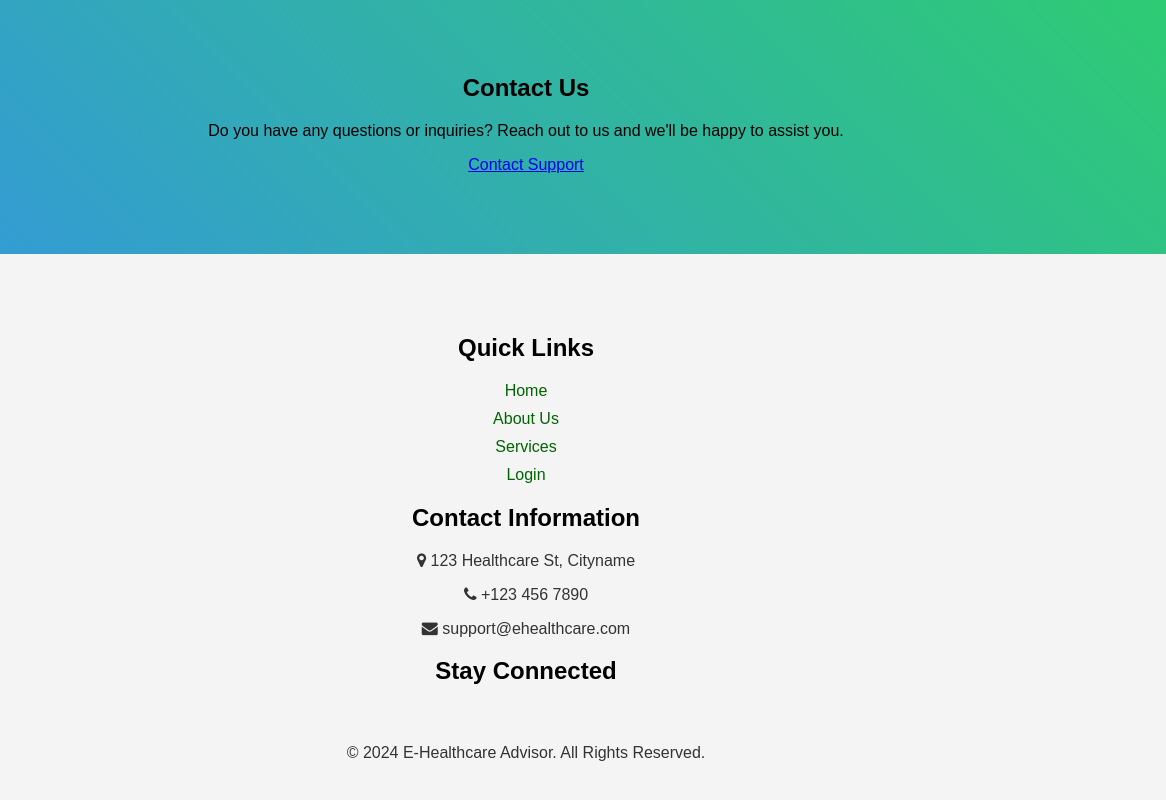
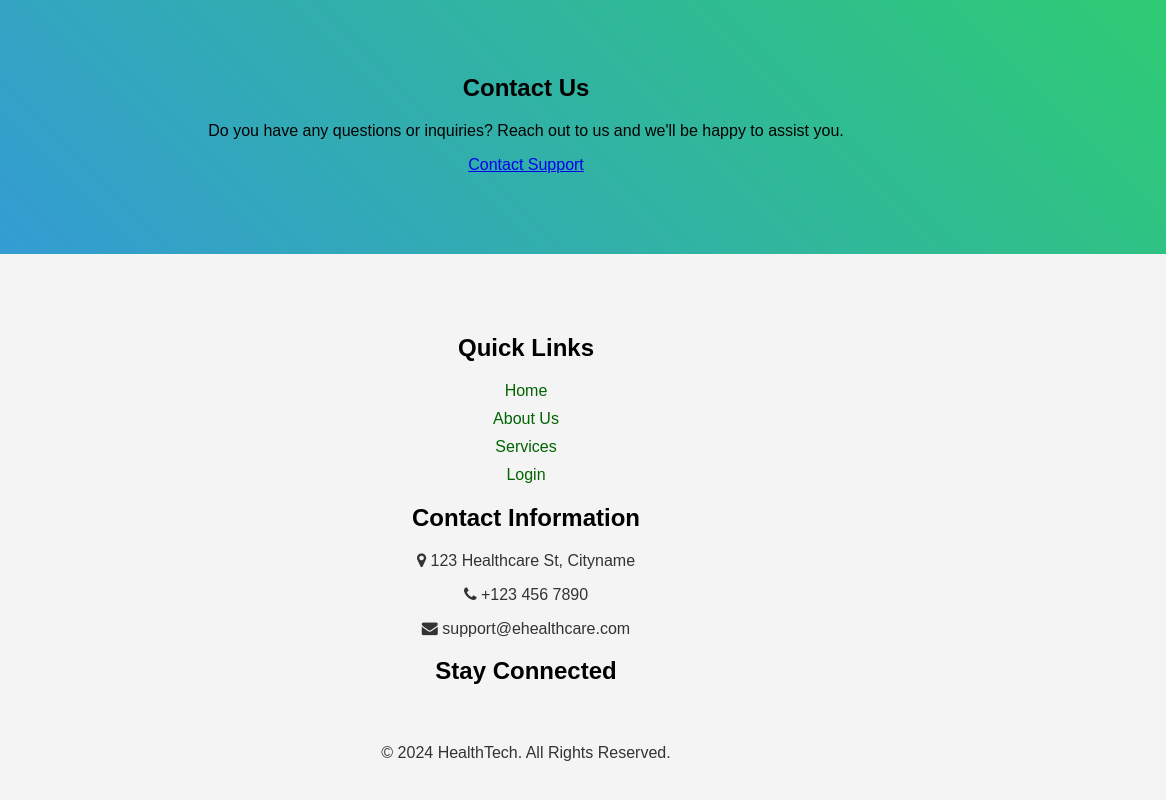
Before and after one commit to abhigyankulavi/HealthTech, a plain HTML site: page index.html in a window 1280 px wide. Shown: the part 2536-3336 px from the top of the page, 114-1280 px from the left. Drawn offline with nearby package versions, Linux system fonts and the light colour scheme.

Commit message:
Update index.html

```diff
--- a/index.html
+++ b/index.html
@@ -162,7 +162,7 @@
                     </ul>
                 </div>
             </div>
-            <p class="footer_copyright">© 2024 E-Healthcare Advisor. All Rights Reserved.</p>
+            <p class="footer_copyright">© 2024 HealthTech. All Rights Reserved.</p>
         </div>
     </footer>
 
```
